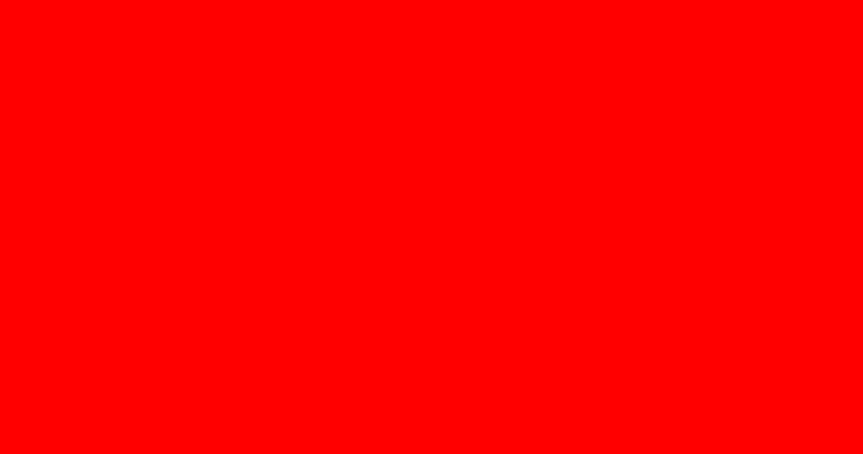
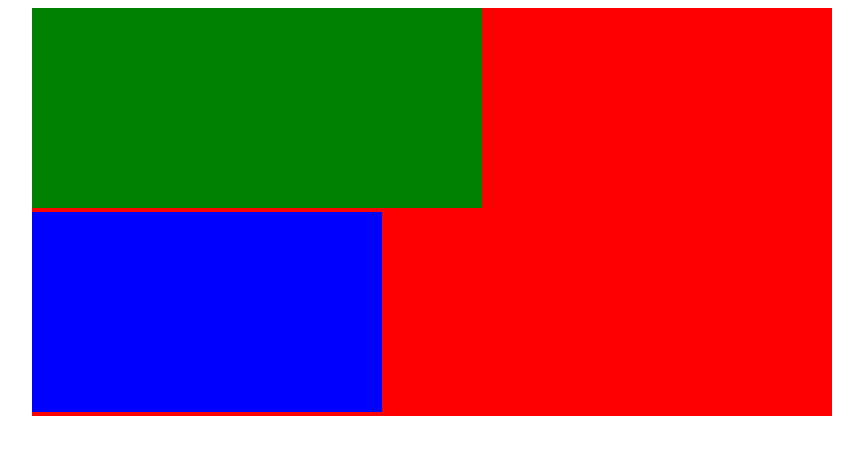
Before and after one commit to HussinSaheb/bootstrap_instagram, a plain HTML site: page index.html in a window 1280 px wide. Shown: the whole page, without its empty margins (208-1071 px from the left). Drawn offline with Linux system fonts and the light colour scheme.

Commit message:
initial layout

```diff
--- a/index.html
+++ b/index.html
@@ -6,6 +6,11 @@
     <link rel="stylesheet" href="style.css">
   </head>
   <body>
-
+    <main class="container">
+      <section class="phoneImage">
+      </section>
+      <section class="signUpForm">
+      </section>
+    </main>
   </body>
 </html>
--- a/style.css
+++ b/style.css
@@ -1,3 +1,20 @@
-body {
-  background-color: red;
+.container {
+  width: 800px;
+  background: red;
+  margin: auto;
 }
+
+.phoneImage {
+  height: 200px;
+  width: 450px;
+  display: inline-block;
+  background-color: green;
+
+}
+
+.signUpForm {
+  height: 200px;
+  width: 350px;
+  display: inline-block;
+  background-color: blue;
+}
```
